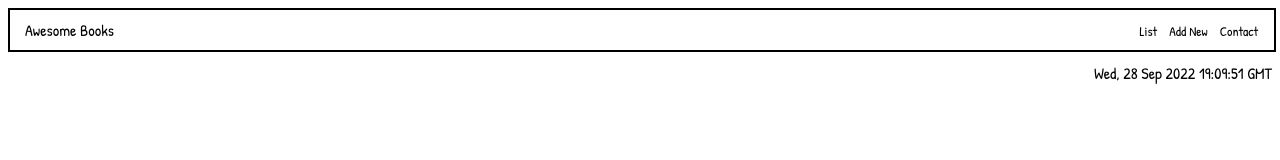
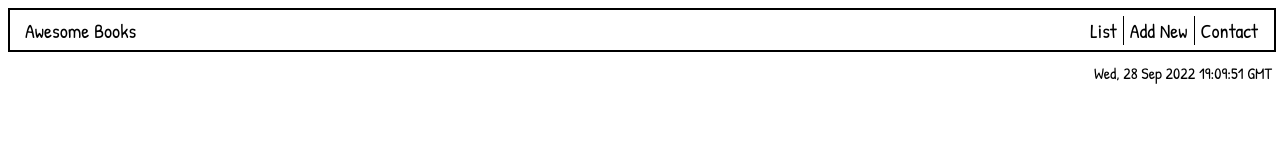
Before and after one commit to zied2112/BookStore, a website: page index.html in a window 1280 px wide. Shown: the top 160 px of the page. Drawn offline with Linux system fonts and the light colour scheme.

Commit message:
Add CSS styles

```diff
--- a/css/style.css
+++ b/css/style.css
@@ -18,6 +18,7 @@
 .logo {
   display: inline-block;
   padding-left: 15px;
+  font-size: 20px;
 }
 
 .container {
@@ -141,6 +142,12 @@ form > hr {
 .navbar-btns {
   background-color: #fff;
   border: none;
+  font-size: 20px;
+}
+
+#add-new-btn {
+  border-left: 1px solid black;
+  border-right: 1px solid black;
 }
 
 .time-and-date {
--- a/index.html
+++ b/index.html
@@ -26,7 +26,7 @@
             <button class="navbar-btns">List</button>
           </li>
           <li>
-            <button class="navbar-btns">Add New</button>
+            <button class="navbar-btns" id="add-new-btn">Add New</button>
           </li>
           <li>
             <button class="navbar-btns">Contact</button>
```
